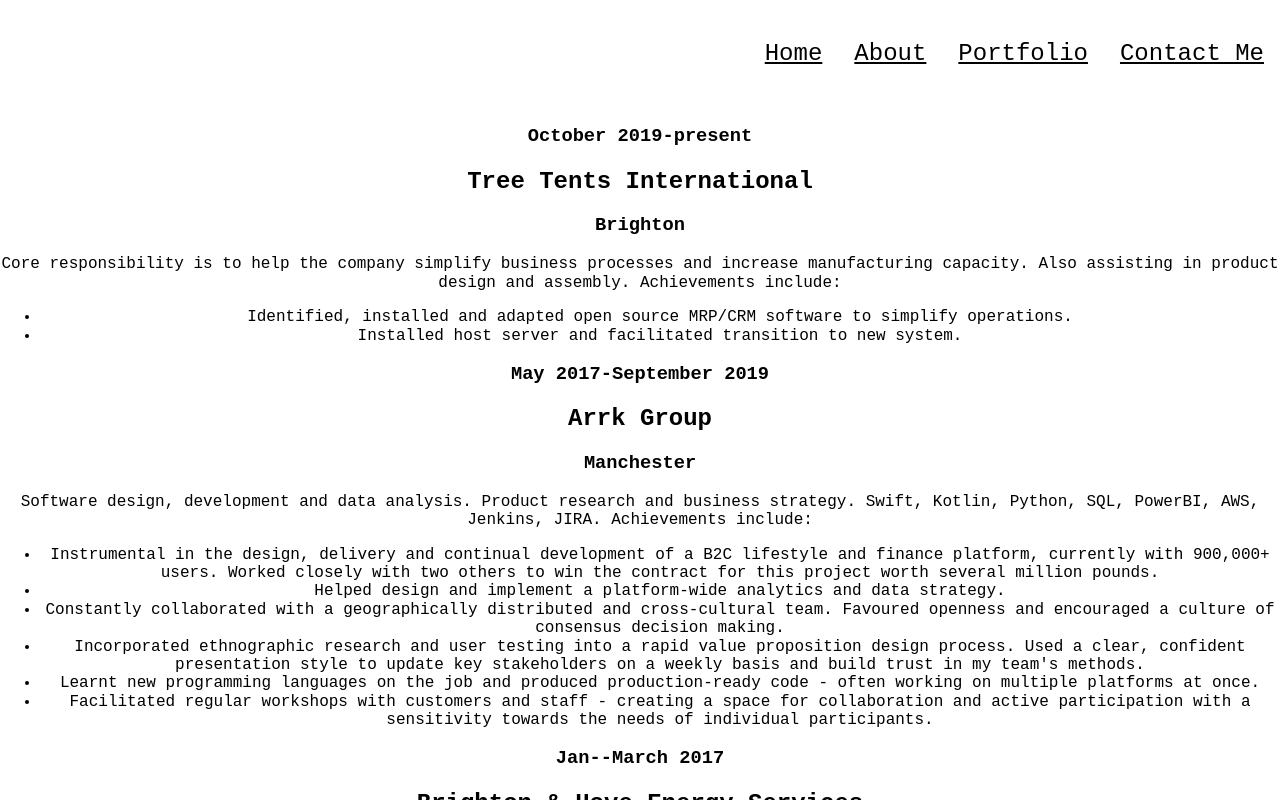
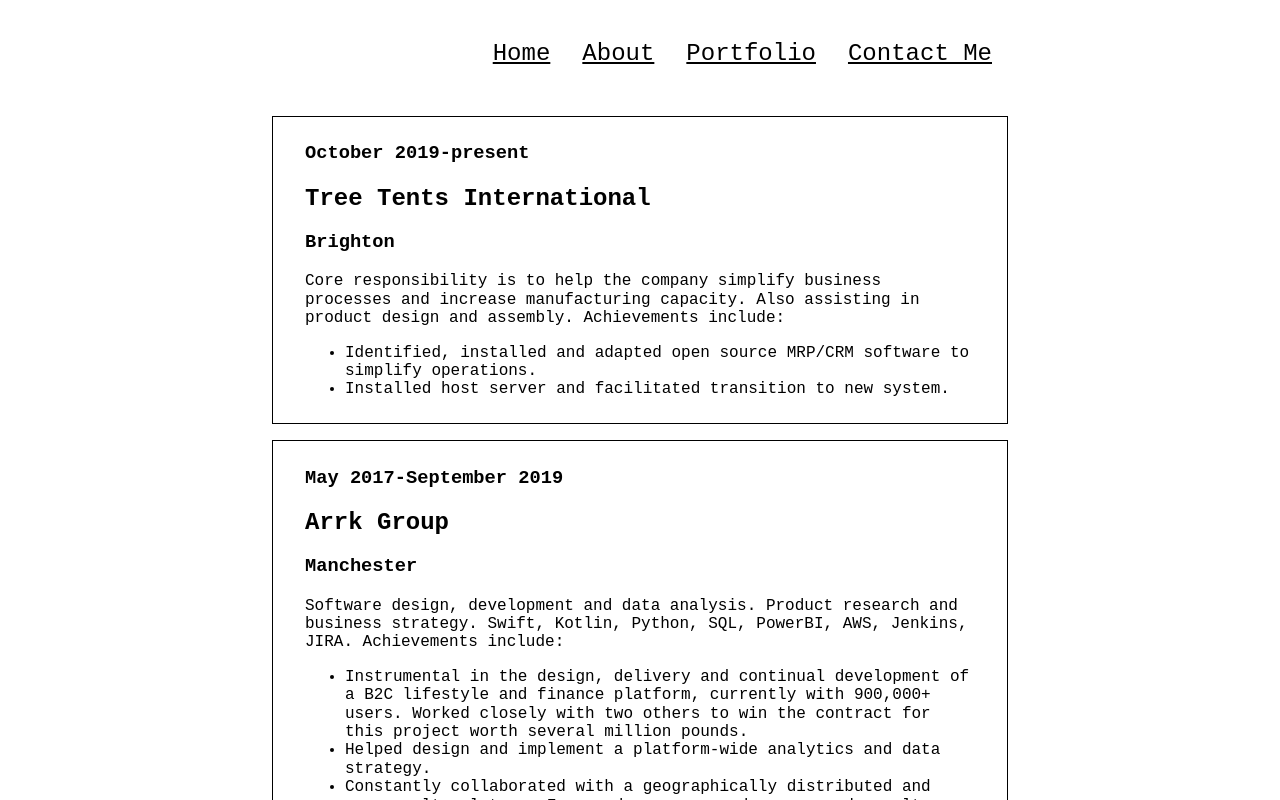
Before and after one commit to chromebanana/personal-website, a React (Create React App) app: page / in a window 1280 px wide. Shown: the top 800 px of the page. Built offline with nearby package versions, Linux system fonts and the light colour scheme.

Commit message:
styling of portfolio

```diff
--- a/src/App.css
+++ b/src/App.css
@@ -1,6 +1,6 @@
-.App {
+/*.App {
   text-align: center;
-}
+}*/
 
 .App-logo {
   height: 40vmin;
--- a/src/App.js
+++ b/src/App.js
@@ -22,7 +22,10 @@
  // TODO: https://en.wikipedia.org/wiki/Centrifugal_governor
   return (
     <div className="App">
-    <Navigation onRouteChange={this.onRouteChange}/>
+
+    <div className="mw7 ph3 center">
+        <Navigation onRouteChange={this.onRouteChange}/>
+
       {this.state.route === 'home' ?
         <div>
         <h1>William Cragg</h1>
@@ -30,10 +33,10 @@
         </div>
         : ( route === 'bio' ? <div>
           <h2>About Me</h2><p>
-          Hard-working team player motivated by technology's capacity to accelerate social and environmental change. Physicist with diverse experience in software design and full stack development. Strong qualitative and quantitative research tool-set. Mostly using Python and React. I also human very well.</p>
-          <h2>Tools & Technical Skills</h2><p>React, Python, Swift, Data Analysis, AWS, Smart Contracts, Machine Learning, Embedded Software</p>
+          Enthusiastic team player motivated by technology's capacity to accelerate social and environmental change. Physicist with diverse experience in software design and full stack development. Strong qualitative and quantitative research tool-set. Mostly using Python and React. I also human very well.</p>
+          <h2>Tools & Technical Skills</h2><p>React, Python, Swift, Data Analysis, AWS, Smart Contracts, Machine Learning, Embedded Software, Control Systems</p>
           <h2>Human Skills</h2><p>Workshop facilitation, Design thinking, Conflict resolution, Free-association narrative interviews, open, honest and direct.</p>
-          <h2>Interests</h2><p>Federeated Learning, Baysian Inference, Data Fusion, DLTs, Design Theory, Generative Art, Multi-Agent Systems</p>
+          <h2>Interests</h2><p>Federeated Learning, Baysian Inference, Data Fusion, DLTs, Design Theory, Generative Art, Multi-Agent Systems, Wallace & Gromit</p>
           </div>
         : ( route === 'portfolio' ?
           <div>
@@ -65,11 +68,13 @@
 
 
 
-        : ( route === 'contact' ? <div><p>contact</p></div> : this.setState({route: 'home'})
+        : ( route === 'contact' ? <div><p>contact id also love feed back on this website/any usabiltiy issues responsiveness</p></div> : this.setState({route: 'home'})
         )))
       }
       </div>
+      </div>
   );
+
 }
 }
 
--- a/src/Portfolio.js
+++ b/src/Portfolio.js
@@ -2,12 +2,14 @@
 // className="pa2 ma2 bg-green" variant='primary'
 export const PortfolioItem = ({ date, title, location, body }) => {
   return (
-			<div>
+  		<div className="pv2">
+  		<article className="ba ph4 pv2">
 		<h3>{date}</h3>
 		<h2>{title}</h2>
 		<h3>{location}</h3>
-		<p>{body}</p>
+		<p className="">{body}</p>
+		</article>
+  		</div>
 
-		</div>
     )
 }
```
